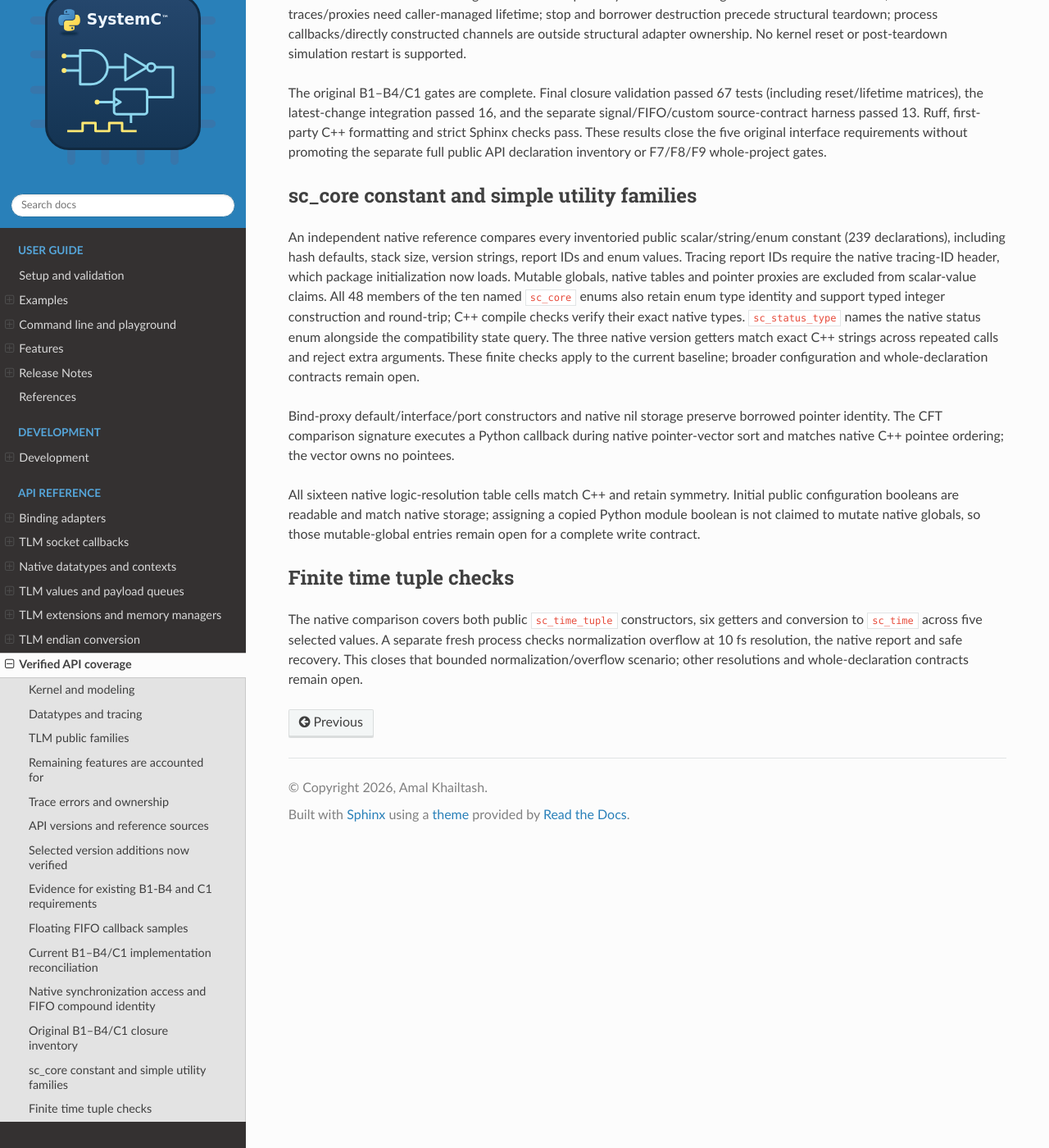
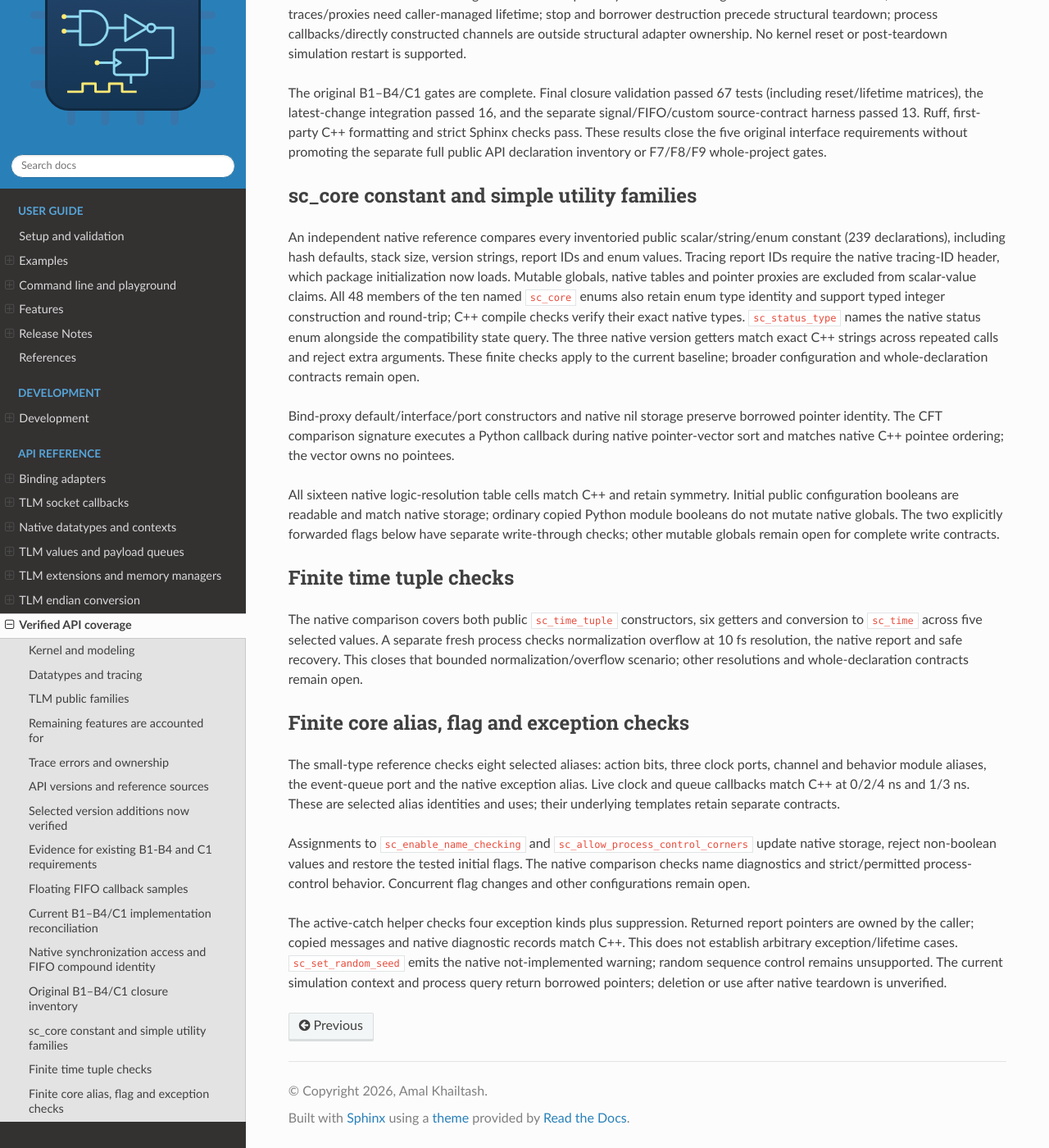
Before and after one commit to amal-khailtash/pysystemc, a Sphinx documentation site: the page built from docs/api/coverage.rst, in a window 1280 px wide and 1400 px high, scrolled down 10121 px. Shown: the whole window at 82% size. Built offline with Sphinx 7.4.7 and the Read the Docs theme 3.1.0, drawn with Linux system fonts in a browser that asks for light colours.

Commit message:
docs: record finite core alias flag and exception checks

```diff
--- a/docs/api/coverage.rst
+++ b/docs/api/coverage.rst
@@ -631,8 +631,9 @@ and matches native C++ pointee ordering; the vector owns no pointees.
 
 All sixteen native logic-resolution table cells match C++ and retain symmetry.
 Initial public configuration booleans are readable and match native storage;
-assigning a copied Python module boolean is not claimed to mutate native globals,
-so those mutable-global entries remain open for a complete write contract.
+ordinary copied Python module booleans do not mutate native globals. The two
+explicitly forwarded flags below have separate write-through checks; other
+mutable globals remain open for complete write contracts.
 
 Finite time tuple checks
 ------------------------
@@ -642,3 +643,25 @@ getters and conversion to ``sc_time`` across five selected values. A separate
 fresh process checks normalization overflow at 10 fs resolution, the native
 report and safe recovery. This closes that bounded normalization/overflow
 scenario; other resolutions and whole-declaration contracts remain open.
+
+Finite core alias, flag and exception checks
+--------------------------------------------
+
+The small-type reference checks eight selected aliases: action bits, three clock
+ports, channel and behavior module aliases, the event-queue port and the native
+exception alias. Live clock and queue callbacks match C++ at 0/2/4 ns and 1/3 ns.
+These are selected alias identities and uses; their underlying templates retain
+separate contracts.
+
+Assignments to ``sc_enable_name_checking`` and
+``sc_allow_process_control_corners`` update native storage, reject non-boolean
+values and restore the tested initial flags. The native comparison checks name
+diagnostics and strict/permitted process-control behavior. Concurrent flag
+changes and other configurations remain open.
+
+The active-catch helper checks four exception kinds plus suppression. Returned
+report pointers are owned by the caller; copied messages and native diagnostic
+records match C++. This does not establish arbitrary exception/lifetime cases.
+``sc_set_random_seed`` emits the native not-implemented warning; random sequence
+control remains unsupported. The current simulation context and process query
+return borrowed pointers; deletion or use after native teardown is unverified.
```
Also changed, not shown: CHANGELOG.md (+3 -0 lines).
